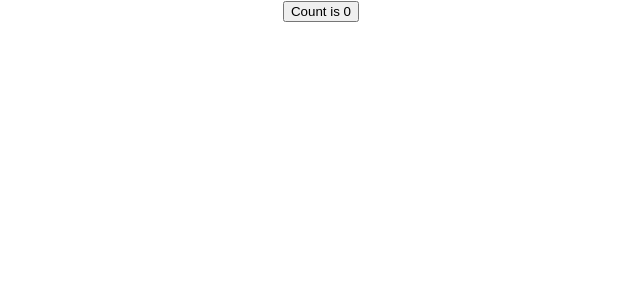
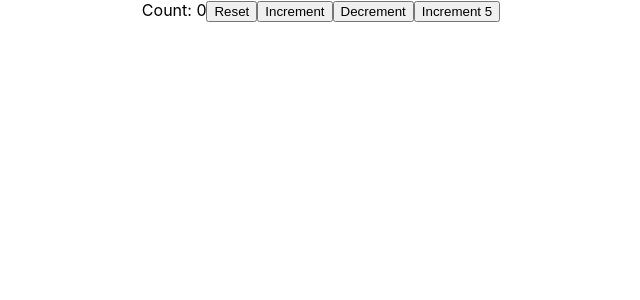
Before and after one commit to Mersock/react-hook-pactice, a React (Create React App) app: page / in a window 1280 px wide. Shown: the top 300 px of the page, without its empty margins (319-959 px from the left). Built offline with nearby package versions, Linux system fonts and the light colour scheme.

Commit message:
useState previous state: '

```diff
--- a/src/App.js
+++ b/src/App.js
@@ -2,12 +2,14 @@
 import './App.css';
 import ClassCounter from './components/ClassCounter';
 import HookCounter from './components/HookCounter';
+import HookCounterTwo from './components/HookCounterTwo';
 
 function App() {
   return (
     <div className="App">
       {/* <ClassCounter /> */}
-      <HookCounter />
+      {/* <HookCounter /> */}
+      <HookCounterTwo/>
     </div>
   );
 }
--- /dev/null
+++ b/src/components/HookCounterTwo.js
@@ -0,0 +1,23 @@
+import React, { useState } from 'react'
+
+function HookCounterTwo() {
+    const initailCount = 0
+    const [count, setCount] = useState(initailCount)
+
+    const incrementFive = () => {
+        for (let i = 0; i < 5; i++) {
+            setCount(prevCount => prevCount + 1)
+        }
+    }
+    return (
+        <div>
+            Count: {count}
+            <button onClick={() => setCount(initailCount)}>Reset</button>
+            <button onClick={() => setCount(count + 1)}>Increment</button>
+            <button onClick={() => setCount(count - 1)}>Decrement</button>
+            <button onClick={incrementFive}>Increment 5</button>
+        </div>
+    )
+}
+
+export default HookCounterTwo
```
Also changed, not shown: src/components/ClassCounterTwo.js (added, +29 -0 lines).
